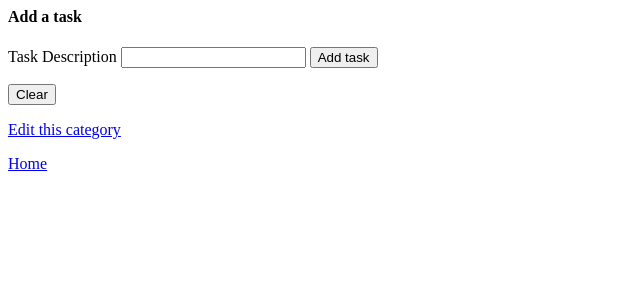
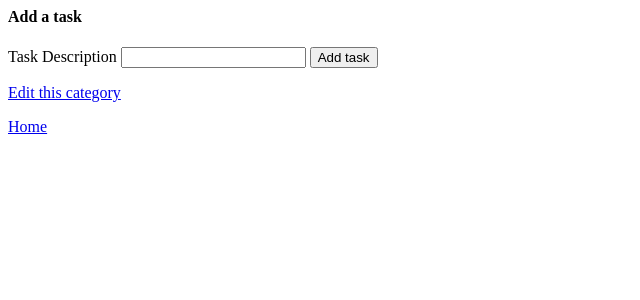
Before and after one commit to jonlin14/to_do_Tom, a PHP site: template views/category_task.twig in a window 1280 px wide. Shown: the top 300 px of the page, without its empty margins (0-640 px from the left). Run offline with PHP 8.4, Linux system fonts and the light colour scheme; the template is opened without the code that fills it, so the values that code supplies are empty; some libraries are stand-ins or nearby versions.

Commit message:
Remove clear button to delete all tasks

```diff
--- a/views/category_task.twig
+++ b/views/category_task.twig
@@ -24,9 +24,6 @@
 
         <button type='submit'>Add task</button>
     </form>
-    <form action='/delete_tasks' method='post'>
-        <button type='submit'>Clear</button>
-    </form>
 
     <p><a href="/categories/{{ category.getId }}/edit">Edit this category</a></p>
 
```
